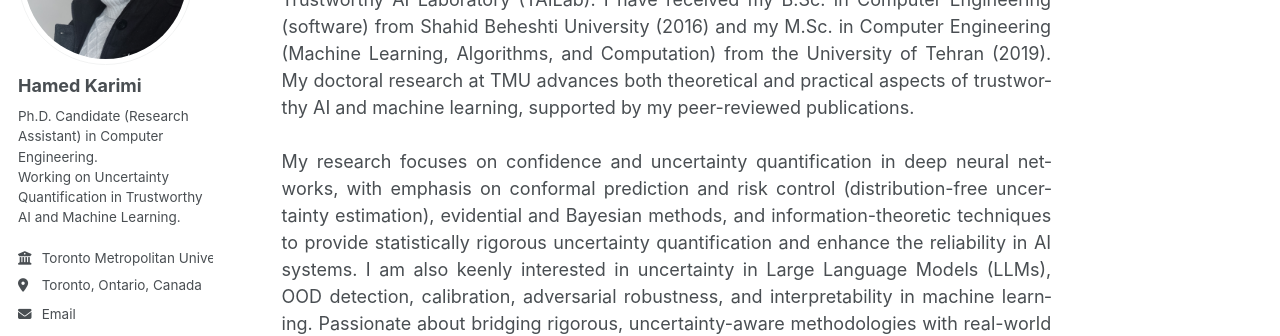
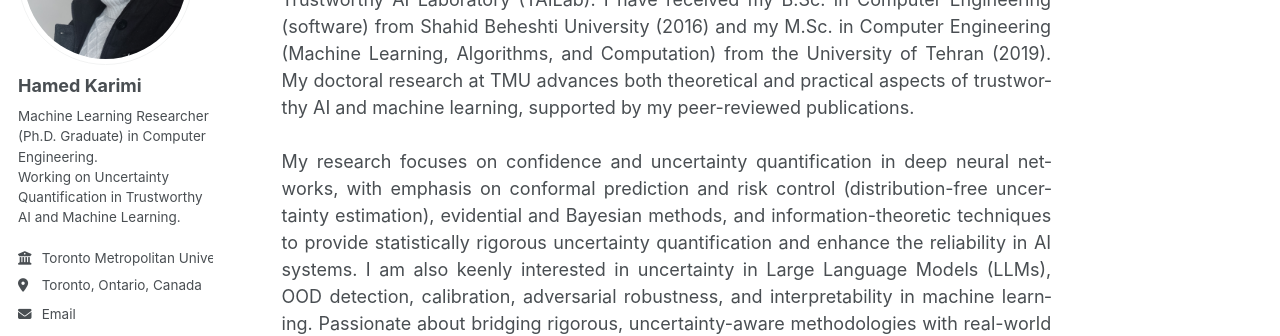
Before and after one commit to hamedmx/hamedmx.github.io, a Jekyll site: the page built from _pages/about.md, in a window 1280 px wide. Shown: the part 206-542 px from the top of the page. Built offline with Jekyll 4.4.1, drawn with Linux system fonts in a browser that asks for light colours; some web fonts are replaced; a script that is not in the unit is left out.

Commit message:
Update _config.yml

```diff
--- a/_config.yml
+++ b/_config.yml
@@ -12,7 +12,7 @@ site_theme               : "default" # Currently available options are "default"
 title                    : "Hamed Karimi"
 title_separator          : "-"
 name                     : &name "Hamed Karimi"
-description              : &description "PhD Candidate in Computer Engineering at Toronto Metropolitan University | Trustworthy AI, Uncertainty Quantification, Conformal Prediction"   # Update this with a general description of your site, this is the default if not overridden by a page
+description              : &description "Ph.D. in Computer Engineering at Toronto Metropolitan University | Trustworthy Machine Learning, Uncertainty Quantification, Conformal Prediction"   # Update this with a general description of your site, this is the default if not overridden by a page
 url                      : "https://hamedmx.github.io" # The base hostname & protocol for your site e.g. "https://[your GitHub username].github.io",
                                                            # or if you already have some other page hosted on Github then use "https://[your GitHub username].github.io/[Your Repo Name]"
 baseurl                  : "" # the subpath of your site, e.g. "/blog"
@@ -26,7 +26,7 @@ author:
   avatar           : "Hamed.png"
   name             : "Hamed Karimi"
   pronouns         : # example: "she/her"
-  bio              : "Ph.D. Candidate (Research Assistant) in Computer Engineering.<br>Working on Uncertainty Quantification in Trustworthy AI and Machine Learning." # Conformal Prediction & risk control, evidential/Bayesian deep learning, calibration, OOD Detection, Adversarial robustness, and LLM uncertainty.
+  bio              : "Machine Learning Researcher (Ph.D. Graduate) in Computer Engineering.<br>Working on Uncertainty Quantification in Trustworthy AI and Machine Learning." # Conformal Prediction & risk control, evidential/Bayesian deep learning, calibration, OOD Detection, Adversarial robustness, and LLM uncertainty.
   employer         : "Toronto Metropolitan University"
   location         : "Toronto, Ontario, Canada"
   uri              : # URL
```
